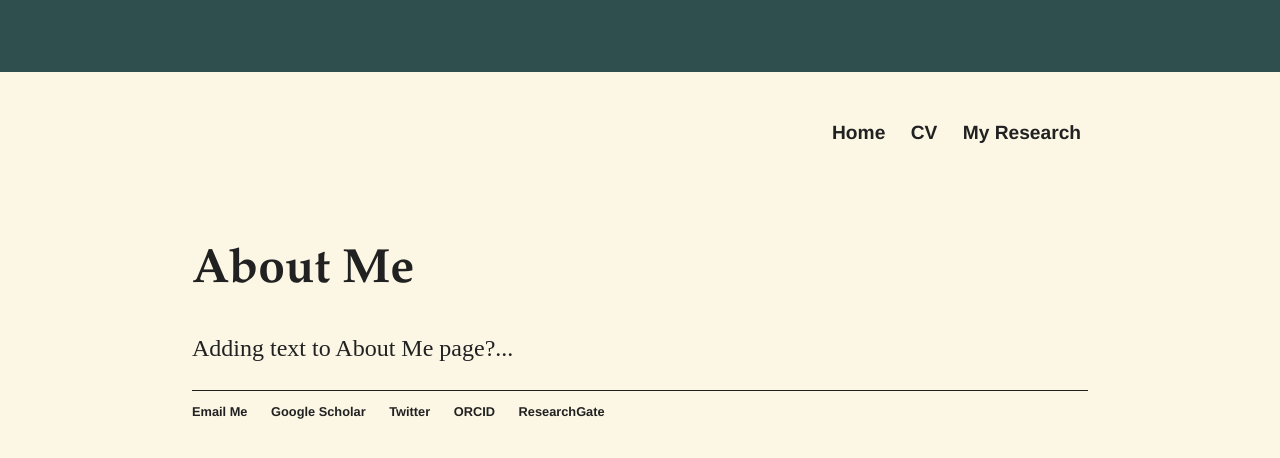
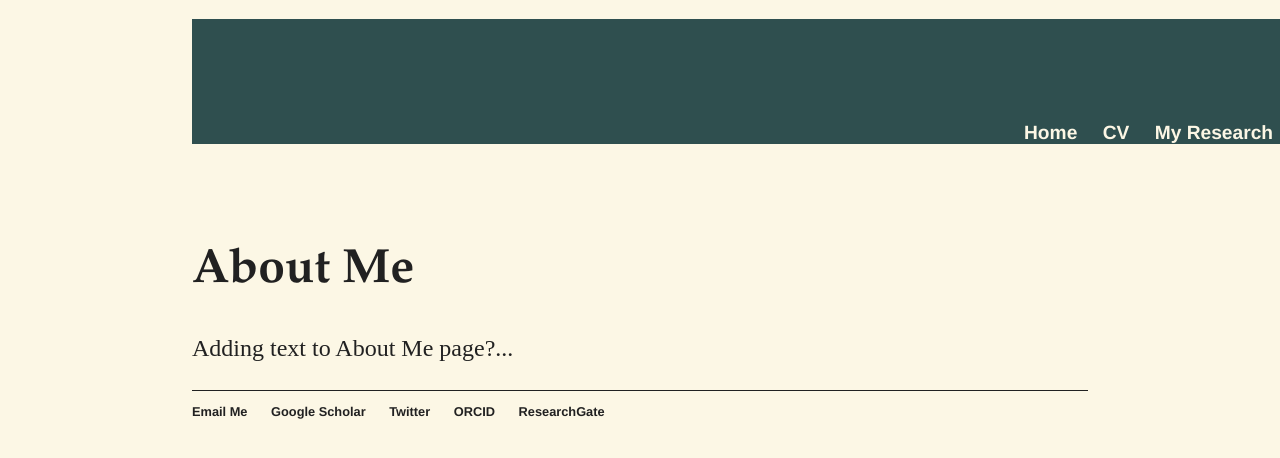
Before and after one commit to alyssa-stansfield/alyssa-stansfield.github.io, a Jekyll site: the page built from about/index.html, in a window 1280 px wide. Shown: the top 458 px of the page. Built offline with Jekyll 4.4.1, drawn with Linux system fonts in a browser that asks for light colours.

Commit message:
Fixing nav bar

```diff
--- a/_layouts/default.html
+++ b/_layouts/default.html
@@ -6,7 +6,7 @@
 			<link rel="stylesheet" type="text/css" href="/css/main.css">
 		</head>
 		<body>
-			<nav class="fixed-nav-bar">
+			<nav>
 	    		<ul>
 	        		<li><a href="/">Home</a></li>
 	        		<li><a href="/assets/Stansfield_CV_May2023.pdf">CV</a></li>
--- a/css/main.css
+++ b/css/main.css
@@ -18,12 +18,21 @@
 nav ul {
     font-family:'Helvetica', 'Arial', 'Sans-Serif';
     font-size: 1.2em;
-    color: #FCF7E5;
+    background-color: #2F4F4F;
     padding-left: 65%;
     padding-top: 8%;
     list-style: none;
     font-weight: bold;
+    position: fixed;
+    top:0;
+    width:100%;
 }
+
+
+nav a {
+     color:#FCF7E5;
+}
+
 
 .fixed-nav-bar {
     position: fixed;
```
